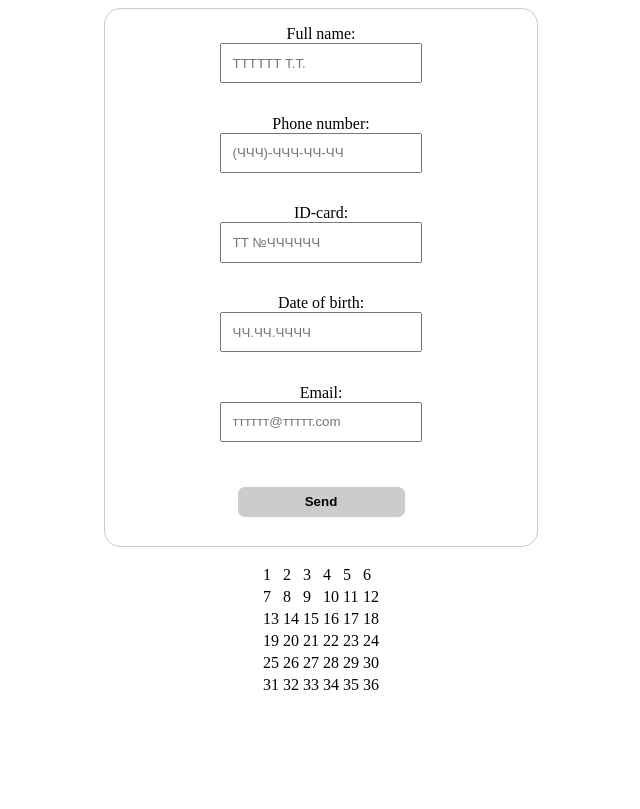
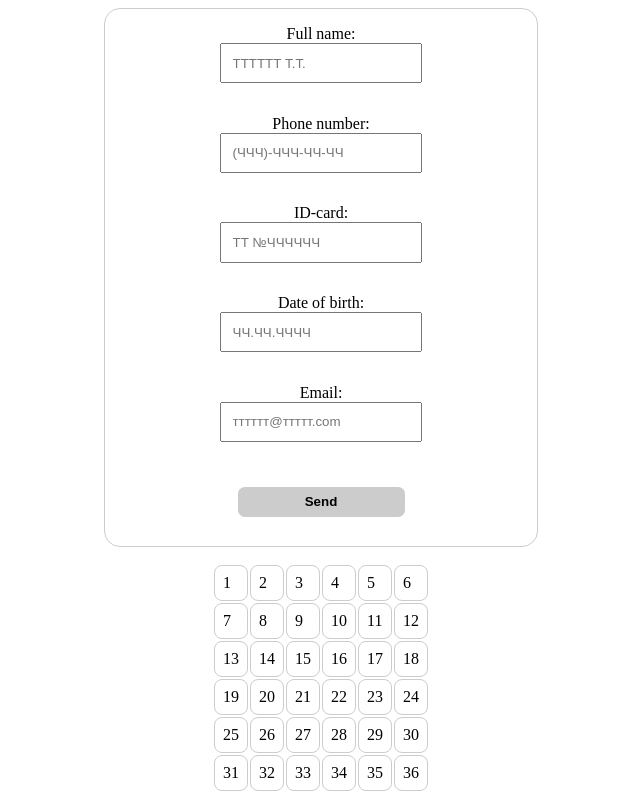
Before and after one commit to DanilYaremenko/FrontBasicsLabs, a plain HTML site: page Lab5/index.html in a window 1280 px wide. Shown: the whole page, without its empty margins (319-959 px from the left). Drawn offline with Linux system fonts and the light colour scheme.

Commit message:
feat: add styles to the table

```diff
--- a/Lab5/style.css
+++ b/Lab5/style.css
@@ -45,3 +45,9 @@ table {
     user-select: none;
   }
 }
+
+td {
+  padding: 0.5em;
+  border: 1px solid #ccc;
+  border-radius: 0.5em;
+}
```
